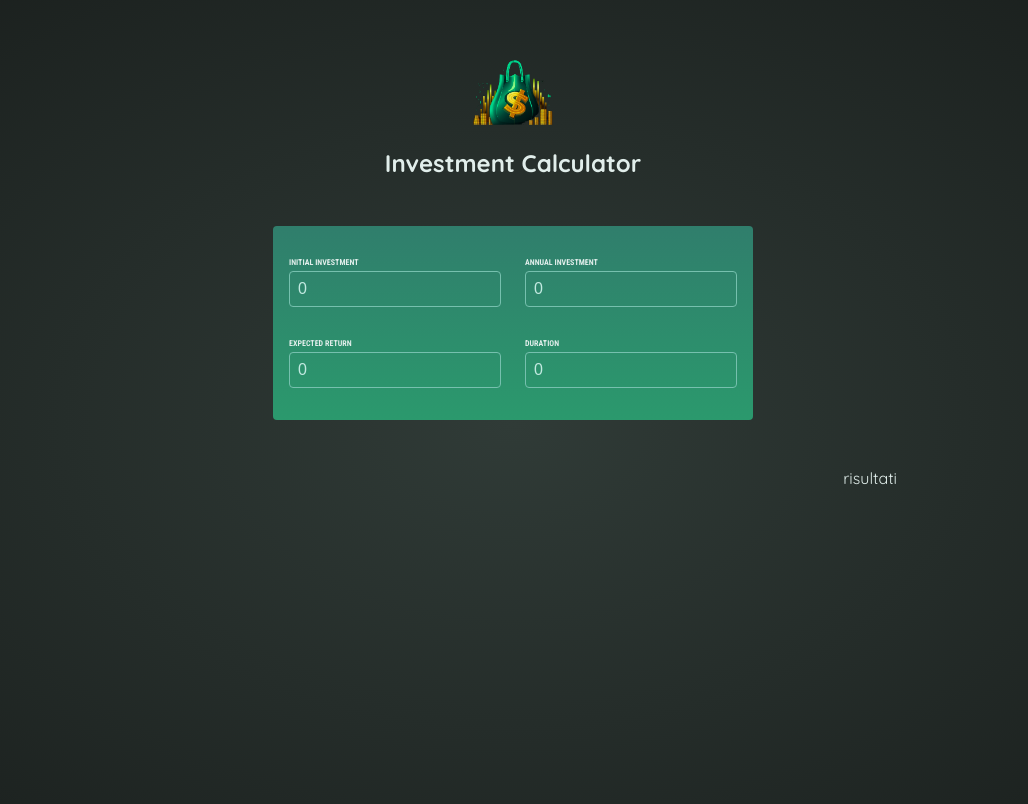
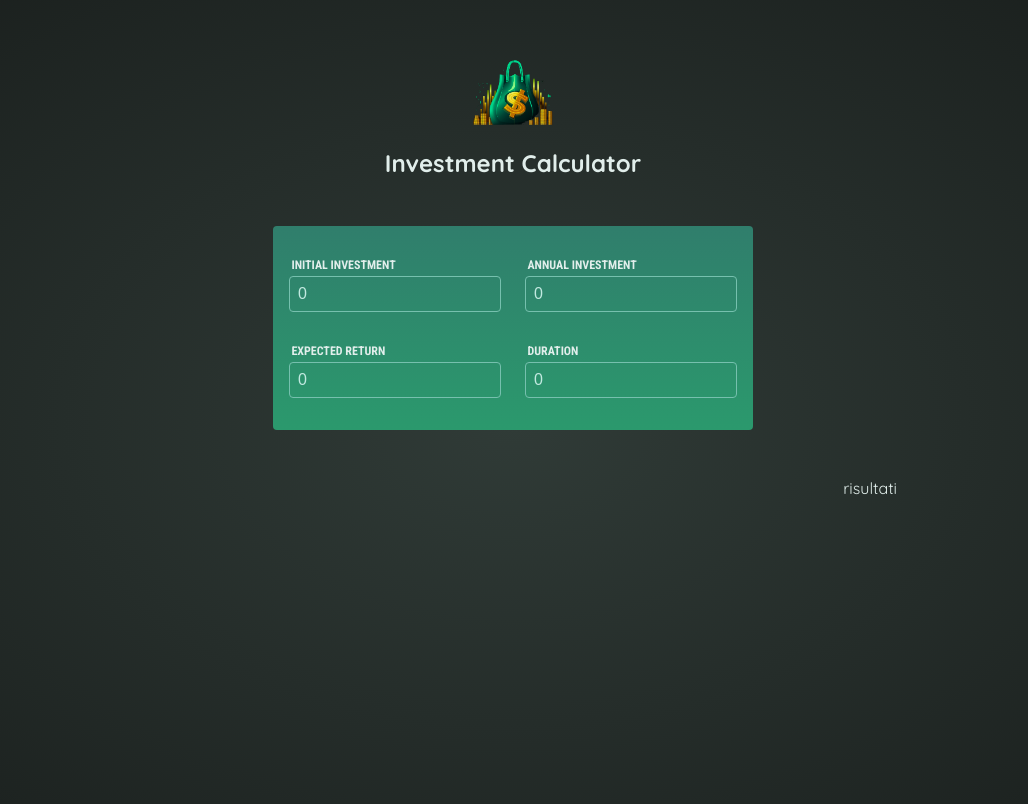
Before and after one commit to WojciechPotoniec/InvestmentCalculator, a React (Vite) app: page / in a window 1280 px wide. Shown: the top 804 px of the page, without its empty margins (127-1155 px from the left). Built offline with nearby package versions, Linux system fonts and the light colour scheme.

Commit message:
light fix

```diff
--- a/src/index.css
+++ b/src/index.css
@@ -48,8 +48,9 @@ body {
 #user-input label {
   display: block;
   margin-bottom: 0.25rem;
+  margin-left: 0.15rem;
   font-family: 'Roboto Condensed', sans-serif;
-  font-size: 0.5rem;
+  font-size: 0.75rem;
   font-weight: bold;
   text-transform: uppercase;
 }
```
